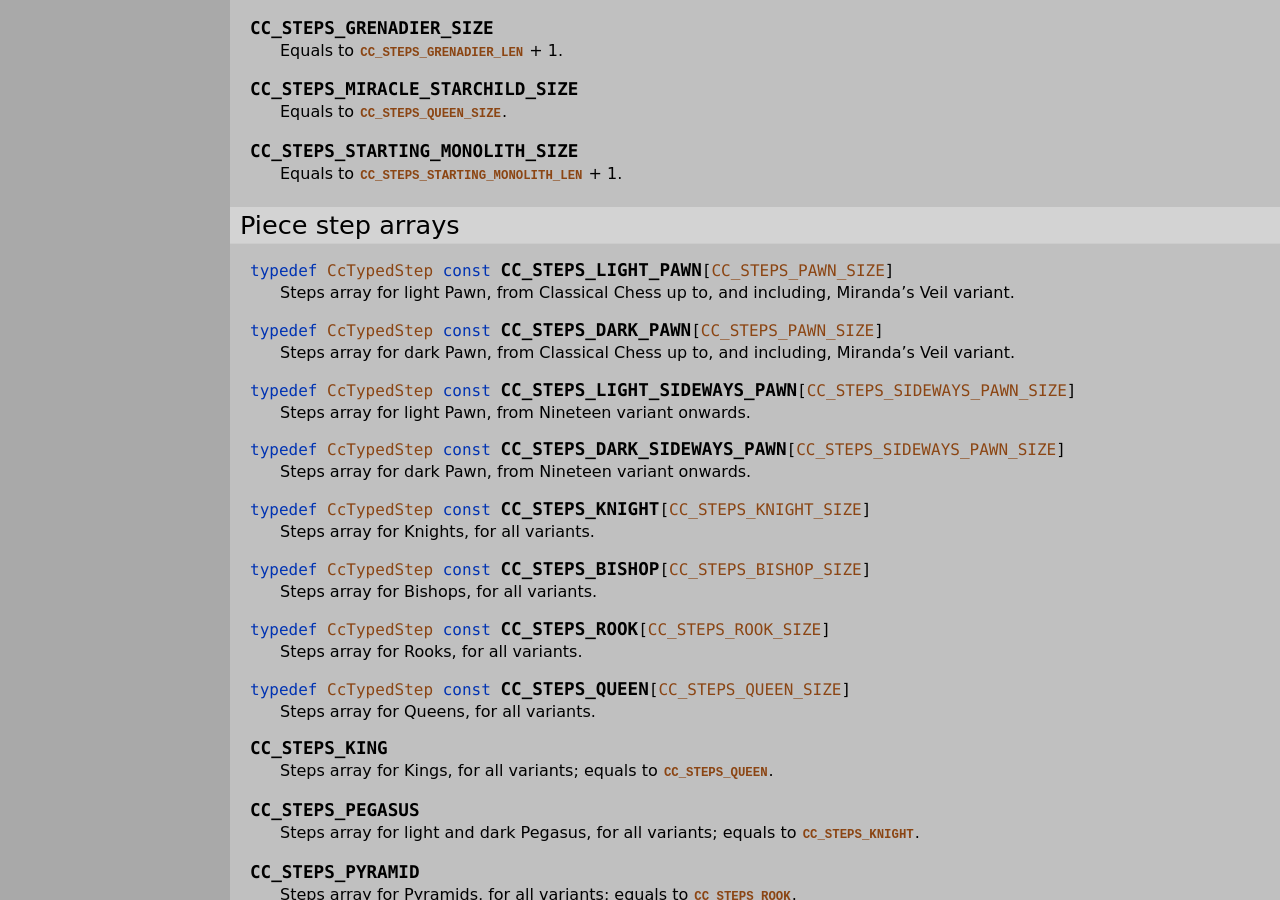
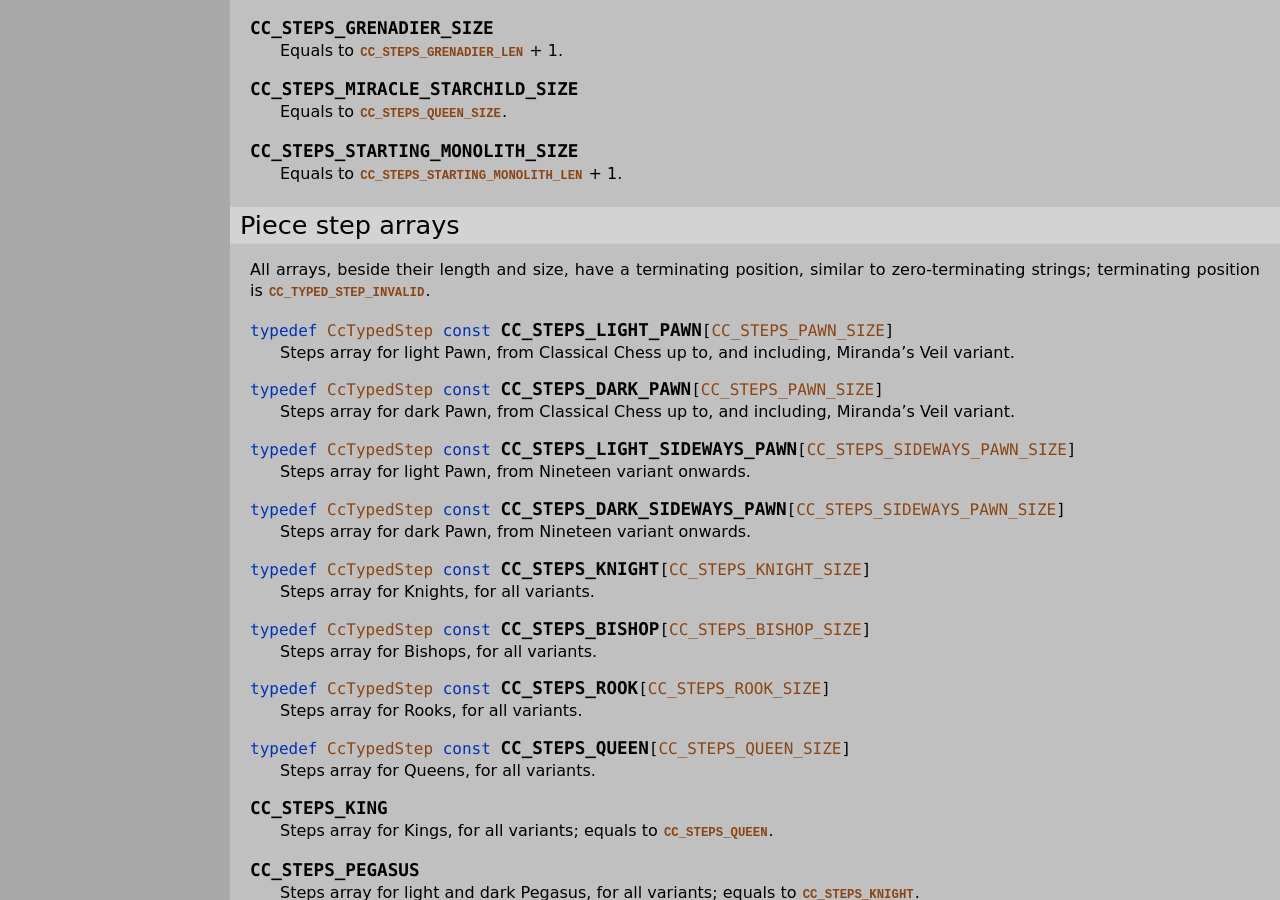
Before and after one commit to mmlacak/crochess, a Sphinx documentation site: the page built from docs/source/libcc/ccposdefs.rst, in a window 1280 px wide and 900 px high, scrolled down 2989 px. Built offline with Sphinx 7.4.7, drawn with Linux system fonts in a browser that asks for light colours.

```diff
--- a/docs/source/libcc/ccposdefs.rst
+++ b/docs/source/libcc/ccposdefs.rst
@@ -236,6 +236,10 @@ Piece step sizes
 
 Piece step arrays
 -----------------
+
+All arrays, beside their length and size, have a terminating position,
+similar to zero-terminating strings; terminating position is
+:c:data:`CC_TYPED_STEP_INVALID`.
 
 .. c:type:: CcTypedStep const CC_STEPS_LIGHT_PAWN[ CC_STEPS_PAWN_SIZE ]
 
```
Also changed, not shown: 2 other files.
